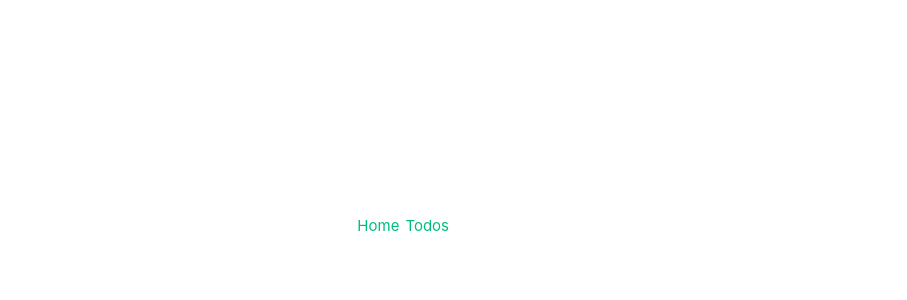
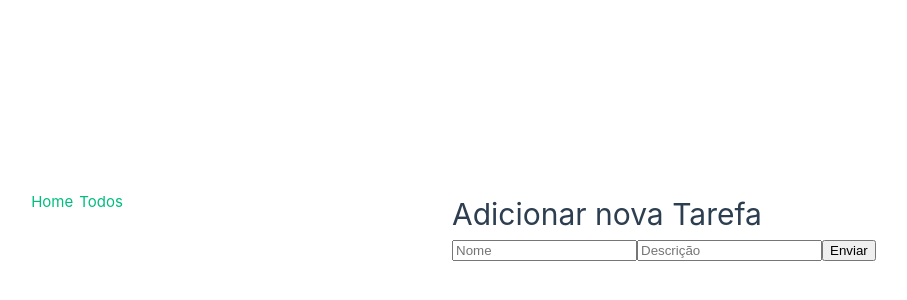
Before and after one commit to PedroMarquesN/vue-composition-api-todo, a Vue app: page /todos/create in a window 1280 px wide. Before the commit this address had no page. Shown: the part 174-474 px from the top of the page, without its empty margins (188-1095 px from the left). Built offline with nearby package versions, Linux system fonts and the light colour scheme.

Commit message:
Add function for addTodo in backend

```diff
--- a/src/router/index.js
+++ b/src/router/index.js
@@ -1,6 +1,7 @@
 import { createRouter, createWebHistory } from 'vue-router'
 import HomeView from '@/views/HomeView.vue'
 import Todos from '@/views/Todos/TodosIndex.vue'
+import AddTodo from '@/views/Todos/AddTodo.vue'
 
 const router = createRouter({
   history: createWebHistory(import.meta.env.BASE_URL),
@@ -15,6 +16,11 @@
       name: 'todos.index',
       component: Todos
     },
+    {
+      path: '/todos/create',
+      name: 'todos.create',
+      component: AddTodo
+    },
 
   ]
 })
--- a/src/services/todo.services.js
+++ b/src/services/todo.services.js
@@ -4,4 +4,7 @@
     static async getAll(){
         return axios.get('/todos')
     }
+    static async addTodo(params){
+        return axios.post('/todos', params)
+    }
 }
--- /dev/null
+++ b/src/views/Todos/AddTodo.vue
@@ -0,0 +1,43 @@
+<script>
+import TodoService from '@/services/todo.services'
+import { reactive } from 'vue'
+import router from '@/router'
+export default {
+    name: 'AddTodo',
+    setup (){
+        const todo = reactive({
+            name:'',
+            'description': '',
+            completed: false,
+            loading: false,
+        })
+        const addTodo = () => {
+            todo.loading = true
+            TodoService.addTodo({...todo})
+                        .then(()=>router.push({name: 'todos.index'}))
+                        .finally(() => todo.loading = false)
+        }
+
+        return {
+            addTodo,
+            todo
+        }
+    }
+}
+</script>
+
+<template>
+    <div>
+        <h1>Adicionar nova Tarefa</h1>
+
+        <form action="#" method="post" @submit.prevent="addTodo">
+            <input type="text" name="title" placeholder="Nome" v-model="todo.name">
+            <input type="text" name="description" placeholder="Descrição" v-model="todo.description">
+            <button type="submit" :disable="todo.loading">
+                <span v-if="todo.loading">Enviando...</span>
+                <span v-else>Enviar</span>
+
+            </button>
+        </form>
+    </div>
+</template>
--- a/src/views/Todos/TodosIndex.vue
+++ b/src/views/Todos/TodosIndex.vue
@@ -8,18 +8,21 @@
  setup(){
 
      const todos = ref([])
+     const loading = ref(false)
 
-    onMounted(() => {
-
+    onMounted( async () => {
+        loading.value = true
         TodoService.getAll()
                 .then(response =>{
                     console.log(response)
                     todos.value = response.data.data
                 })
                 .catch(error => console.log(error))
+                .finally(()=> loading.value = false)
     })
     return {
         todos,
+        loading,
     }
 
  }
@@ -28,7 +31,8 @@
 
 <template>
     <h1>Lista de tarefas</h1>
-
+    <router-link :to="{name:'todos.create'}">+</router-link>
+    <div v-if="loading">Carregando...</div>
     <ul>
         <li v-for="todo in todos" :key="todo.indentify">
             {{ todo.title }}
```
